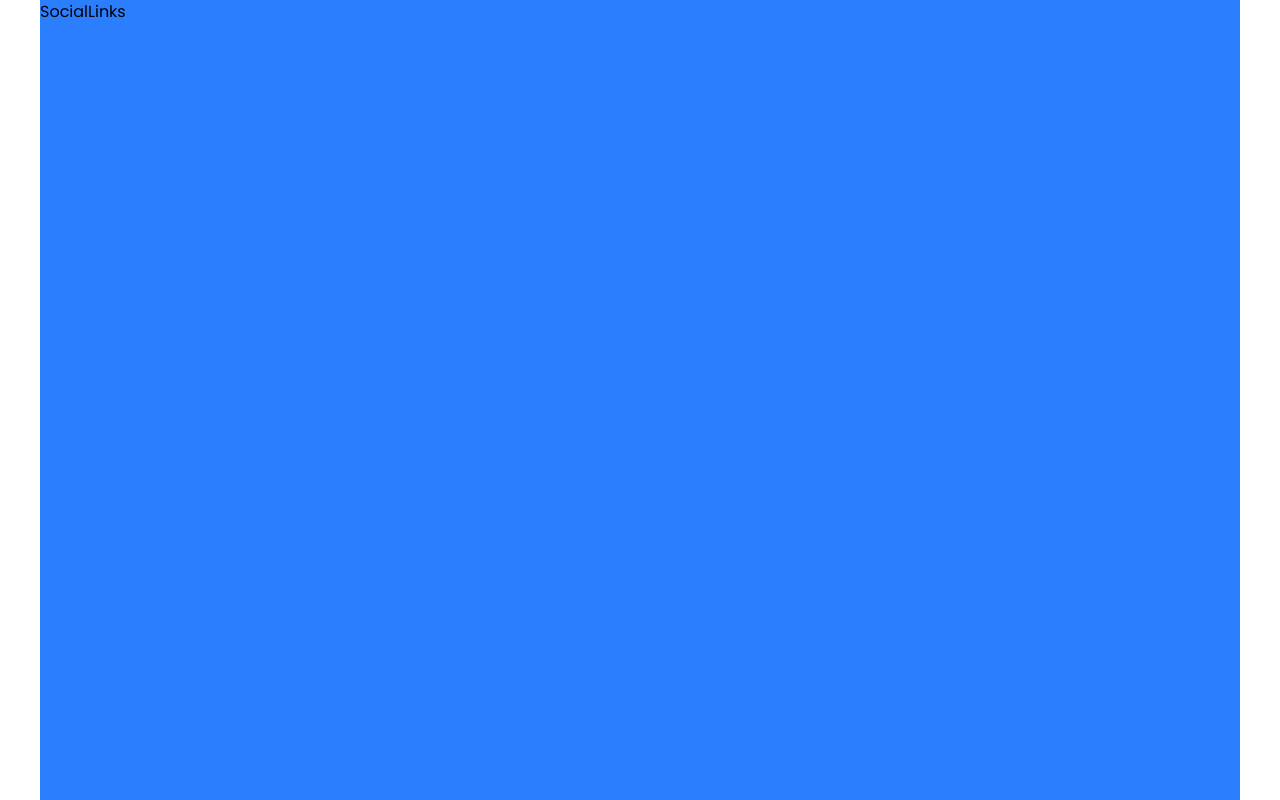
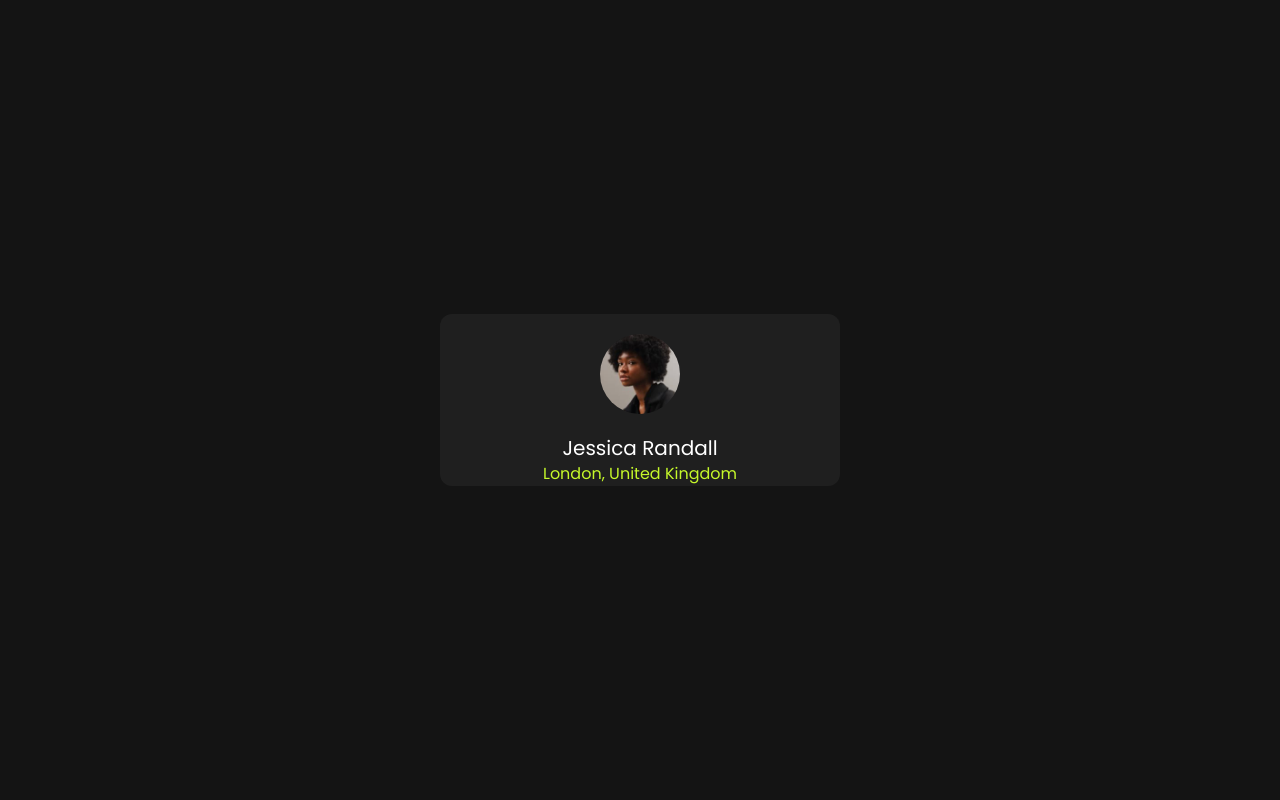
Before and after one commit to Great-kiola/Tailwind-practice, a React (Vite) app in the folder tailwind-frontend/: page / in a window 1280 px wide. Built offline with nearby package versions, Linux system fonts and the light colour scheme.

Commit message:
feat: add avatar image and update styles for SocialLinks component

```diff
--- a/tailwind-frontend/src/components/SocialLinks.jsx
+++ b/tailwind-frontend/src/components/SocialLinks.jsx
@@ -1,12 +1,17 @@
 import React from 'react'
+import jessica from "../assets/SocialLinks/avatar-jessica.jpeg"
 
 const SocialLinks = () => {
   return (
 
-    <section className='bg-white h-screen flex items-center justify-center'>
-        <div className='h-200 bg-Green-light '>
-            <div className='bg-blue-500 w-300 h-200'>SocialLinks</div>
+    <section className='bg-Grey-900 h-screen flex items-center justify-center'>
+        <div className='bg-Grey-800 w-100 flex items-center justify-center rounded-xl'>
+          <div className='grid place-items-center'>
 
+            <img src={jessica} alt="" className='rounded-full w-20 my-5' />
+            <h1 className='text-xl text-WhiteLinks'>Jessica Randall</h1>
+            <p className='text-greenLinks'>London, United Kingdom</p>
+          </div>
         </div>
 
     </section>
--- a/tailwind-frontend/src/index.css
+++ b/tailwind-frontend/src/index.css
@@ -37,6 +37,13 @@
   --color-Green-light: hsl(158, 36%, 37%);
   --color-Green-dark: hsl(158, 42%, 18%);
   --color-prod-grey: hsl(228, 12%, 48%);
+
+  /* Social Links */
+  --color-greenLinks: hsl(75, 94%, 57%);
+  --color-WhiteLinks: hsl(0, 0%, 100%);
+  --color-Grey-700: hsl(0, 0%, 20%);
+  --color-Grey-800: hsl(0, 0%, 12%);
+  --color-Grey-900: hsl(0, 0%, 8%);
 
 }
 
```
Also changed, not shown: tailwind-frontend/src/assets/SocialLinks/avatar-jessica.jpeg (added).
